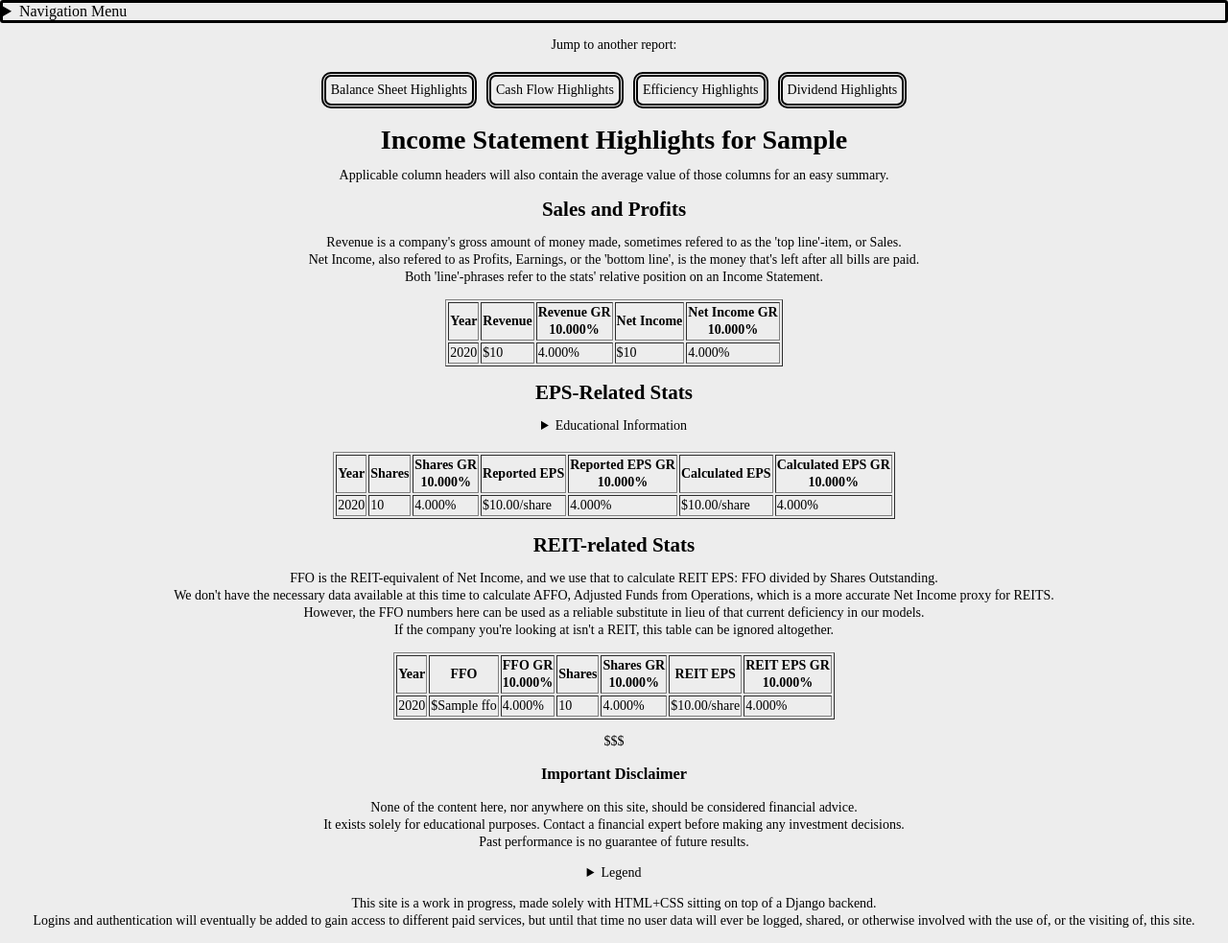
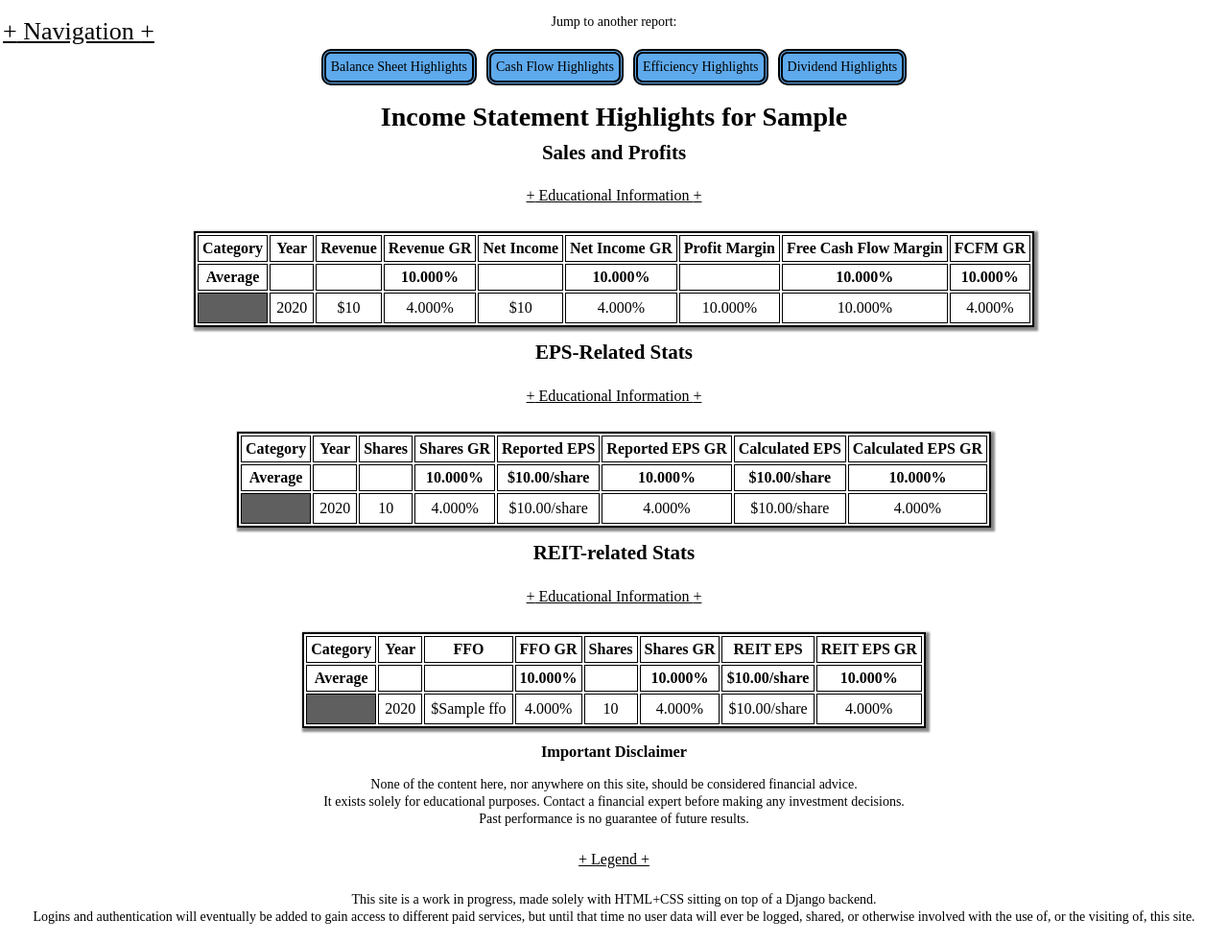
Before and after one commit to campbelllu/MainFrame, a Django app: template mainframe/investor_center/templates/investor_center/incomeDetails.html in a window 1280 px wide. Shown: the whole page at 96% size. Run offline with Django 3.2, Linux system fonts and the light colour scheme; the template is opened without the code that fills it: most values are stand-ins (such as "Sample title", 1, 10 or a date in 2020).

Commit message:
getting the hang of css. only a matter of time before this website looks closer to the twenty first century.

```diff
--- a/mainframe/investor_center/Valuation.py
+++ b/mainframe/investor_center/Valuation.py
@@ -833,7 +833,7 @@ hyetfs = [ 'MSFO', 'AMZY', 'CONY', 'APLY', 'GOOY', 'FBY', 'NVDY', 'TSLY', 'FEPI'
 # print(ETFPD(hyetfs)[['Ticker', 'currentPrice', 'idealPriceCeiling', 'currentValuation', 'divGR', 'currentDiv', 'currentYield']].to_string())
 # print(ETFDDM(hyetfs)[['Ticker', 'CurrentPrice', 'ExpectedMinReturnAtThisPrice', '5%TargetPrice', '10%TargetPrice', '15%TargetPrice', '20%TargetPrice', '30%TargetPrice', '40%TargetPrice',  '50%TargetPrice']].to_string())
 
-weeklyetfs = ['XDTE', 'QDTE', 'RDTE']
+weeklyetfs = ['XDTE', 'QDTE', 'RDTE', 'YMAX', 'YMAG']
 # print(weeklyETFPD(weeklyetfs)[['Ticker', 'currentPrice', 'idealPriceCeiling', 'currentValuation', 'divGR', 'currentDiv', 'currentYield']].to_string())
 # print(weeklyETFDDM(weeklyetfs)[['Ticker', 'CurrentPrice', 'ExpectedMinReturnAtThisPrice', '5%TargetPrice', '10%TargetPrice', '15%TargetPrice', '20%TargetPrice', '30%TargetPrice', '40%TargetPrice',  '50%TargetPrice']].to_string())
 
--- a/mainframe/investor_center/static/investor_center/style.css
+++ b/mainframe/investor_center/static/investor_center/style.css
@@ -1,95 +1,71 @@
 body {
-    background: #ededed;
+    background: #ffffff;
     color: #000000;
     margin: 0;
     font-size: 14px;
     line-height: 18px;
     min-width: 600px;
+    /* display: grid; */
 }
 
-h1 {
+h1, h2, h3, h4 {
     text-align: center;
 }
 
-h2 {
-    text-align: center;
-    /* font-size: 500px; */
-}
-
-h3 {
-    text-align: center;
-}
 
 p {
     font-size: 14px;
     text-align: center;
 }
 
-
-
-#navmenu {
-    text-align: left;
-    /* justify-content: left; */
-    align-content: left;
-    background: #ededed;
-    border: solid #000000 ;
-    /* border-width: ; */
-    border-radius: 3px;
+details {
+    text-align: center;
+    cursor: pointer;
     font-size: 16px;
+    padding-top: 10px;
+    padding-bottom: 10px;
+    /* opacity: 1; */
+    /* list-style: none; */
+}
+details summary {
+    list-style: none;
+    text-decoration: underline;
+    /* cursor: none; */
+}
+details summary:before{
+    content: "+";
+}
+details summary:after{
+    content: "+";
 }
 
-details {
-    text-align: center;
-}
-/***************************************************************************/
-
-
-ul#navlinks {
-    list-style-type: none;
-    margin: 0 0 0 0%;
-    display: table;
-    padding: 0;
-    overflow: hidden;
-    width: 30%;
-    position: relative;
-    align-items: center;
-    justify-content: center;
-    text-align: center;
-    display: flex;
+table {
+    border: 2px solid;
+    box-shadow: 2px 2px 2px 2px rgba(0, 0, 0, 0.45),
+		2px 2px 2px -2px rgba(0, 0, 0, 0.45);
 }
 
-ul#navlinks li {
+tr {
 
-    display: table-cell;
+}
+tr:hover {
+    background-color: orange;
+}
+th {
+    border: 1px solid;
+    font-size: 16px;
+    padding: 4px;
+}
+td {
+    border: 1px solid;
+    font-size: 16px;
     text-align: center;
+    padding: 6px;
+}
+td:empty {
+    background-color: #5f5f5f;
 }
 
-ul#navlinks li a {
-    background: #5f5f5f;
-     /* #898989; luke here recomment */
-    color: #f7f7f7;
-    border: thick double #ededed ;
-    display: block;
-    margin-top: 5px;
-    margin-right: 5px;
-    margin-bottom: 5px;
-    margin-left: 5px;
-    padding: 5px 5px 5px 5px;
-    /* top right bot left  */
-    text-decoration: none;
-    font-size: 14px;
-    border-radius: 20px;
-    /* 20px round, 10px rectangle round, 0px rectangles */
-}
-
-ul#navlinks li a:hover {
-    background: #ededed;
-    border: thick double #000000 ;
-     /* #008000; */
-     /* above is stock market green; */
-    color: #000000;
-}
-/***************************************************************************/
 
 input#tickerid {
     /* display: table-cell;
@@ -106,12 +82,12 @@ input#tickerid {
 }
 
 input {
-    background: #ededed;
+    background: #439ded;
     border: thick double #000000 ;
      /* #008000; */
      /* above is stock market green; */
      /* rgb(27, 165, 57); */
-    color: #000000;
+    color: #ffffff;
 
     margin-top: 5px;
     margin-right: 5px;
@@ -131,8 +107,6 @@ input:hover{
     border: thick double #ededed ;
 }
 
-
-
 a {
     background: #ededed;
     border: thick double #000000 ;
@@ -151,19 +125,61 @@ a {
     font-size: 14px;
     border-radius: 10px;
 }
+a#high {
+    background: #5eaaed;
+    border: thick double #000000 ;
+     /* #008000; */
+     /* above is stock market green; */
+     /* rgb(27, 165, 57); */
+    color: #000000;
 
-a:hover{
+    margin-top: 5px;
+    margin-right: 5px;
+    margin-bottom: 5px;
+    margin-left: 5px;
+    padding: 5px 5px 5px 5px;
+
+    text-decoration: none;
+    font-size: 14px;
+    border-radius: 10px;
+}
+a#srTicker {
+    font-size: 16px;
+    border: none;
+    background: inherit;
+    text-decoration: underline;
+}
+
+a:hover,
+a#high:hover {
     background: #5f5f5f;
      /* #898989; */
     color: #f7f7f7;
     border: thick double #ededed ;
 }
 
+#navmenu {
+    position: absolute;
+    padding-left: 3px;
+    padding-bottom: 10px;
+
+    text-align: left;
+    /* justify-content: left; */
+    align-content: left;
+    background: #ffffff;
+    opacity: 1;
+    /* border: solid #000000 ; */
+    /* border-width: ; */
+    border-radius: 3px;
+    font-size: 26px;
+}
+
 /* navbar */
 #navbar {
-	background: transparent;/* #ededed; */
-    position: fixed;
-    top: auto;
+	background: #ffffff;
+    opacity: 1;
+    position: relative;
+    top: 10px;
     left: 0;
 	width: fit-content;
     height: fit-content;
@@ -198,26 +214,6 @@ a:hover{
 	text-indent: 0em;
 }
 
-/***************************************************************************/
-ul#navlinks li a {
-    background: #5f5f5f;
-     /* #898989; luke here recomment */
-    color: #f7f7f7;
-    border: thick double #ededed ;
-    display: block;
-    margin-top: 5px;
-    margin-right: 5px;
-    margin-bottom: 5px;
-    margin-left: 5px;
-    padding: 5px 5px 5px 5px;
-    /* top right bot left  */
-    /* text-decoration: none; */
-    font-size: 14px;
-    border-radius: 20px;
-    /* 20px round, 10px rectangle round, 0px rectangles */
-}
-/***************************************************************************/
-
 #navbar ul li a {
 	background-color: inherit;
 	color: #000000;
@@ -232,13 +228,7 @@ ul#navlinks li a {
 	color: #ffffff;
 }
 /***************************************************************************/
-ul#navlinks li a:hover {
-    background: #ededed;
-    border: thick double #000000 ;
-     /* #008000; */
-     /* above is stock market green; */
-    color: #000000;
-}
+
 /***************************************************************************/
 
 .container {
@@ -250,6 +240,21 @@ ul#navlinks li a:hover {
     border-style: double; */
 }
 
+footer {
+    /* display: grid; */
+    /* align-items: center; */
+    /* align-self: center; */
+    /* align-content: center; */
+    /* padding-bottom: 5px; */
+    /* margin-top: 0; */
+    /* margin-bottom: -10px; */
+    /* height: auto; */
+
+    /* position: relative;
+    left: 0%;
+    right: 0%;
+    bottom: 0; */
+}
 
 
 
--- a/mainframe/investor_center/templates/investor_center/base.html
+++ b/mainframe/investor_center/templates/investor_center/base.html
@@ -3,7 +3,7 @@
 <html>
     <head>
         <title>
-            Investor Center
+            LUKE CHANGE TITLE IN BASE
         </title>
         <meta http-equiv="content-type" content="text/html; charset=UTF-8">
         <!-- <link rel="canonical" href="https://lukehasideas.com/"></link> -->
@@ -15,9 +15,10 @@
         <header>
 
         </header>
+
         <details id="navmenu">
             <summary>
-                Navigation Menu
+                Navigation
             </summary>
             <div id="navbar">
                 <ul>
@@ -50,7 +51,7 @@
         {% block content %}
         {% endblock %}
 
-        <p>$$$</p>
+
 
 
 
@@ -72,21 +73,18 @@
                 <summary>
                     Legend
                 </summary>
-
                     <p>
                         FFO==Funds from Operations, EPS==Earnings per Share, FCF==Free Cash Flow, FCFM==Free Cash Flow Margin, GR==Growth Rate,
                         AVG==Average, REIT==Real Estate Investment Trust, NAV==Net Asset Value, CF==Cash Flow, PO==Payout, POR==Payout Ratio, Op.==Operating, Inv.==Investing,
                         Fin.==Financing or Financial, Capex==Capital Expenditures, ROIC==Return on Invested Capital, ROCE==Return on Capital Employed, SE==Shareholder's Equity,
                         BV==Book Value
                     </p>
-
             </details>
             <p>
                 This site is a work in progress, made solely with HTML+CSS sitting on top of a Django backend.
                 </br>Logins and authentication will eventually be added to gain access to different paid services,
                 but until that time no user data will ever be logged, shared, or otherwise involved with the use of,
                 or the visiting of, this site.
-
             </p>
         </footer>
         {% endblock %}
--- a/mainframe/investor_center/templates/investor_center/incomeDetails.html
+++ b/mainframe/investor_center/templates/investor_center/incomeDetails.html
@@ -1,56 +1,73 @@
 {% extends 'investor_center/base.html' %}
 
 {% block content %}
-<!-- <form method="POST"> -->
-    <!-- {% csrf_token %} -->
     <p>Jump to another report:</p>
+
     <div class="container">
-        <a href="{% url 'bh' ticker=dt %}">Balance Sheet Highlights</a>
-        <a href="{% url 'cfh' ticker=dt %}">Cash Flow Highlights</a>
-        <a href="{% url 'effh' ticker=dt %}">Efficiency Highlights</a>
-        <a href="{% url 'divsh' ticker=dt %}">Dividend Highlights</a>
-        <!-- <input type="submit" name="balance" value="Balance Sheet Report"> -->
-        <!-- <input type="submit" name="cf" value="Cash Flow Statement Report"> -->
-        <!-- <input type="submit" name="eff" value="Efficiency Report"> -->
-        <!-- <input type="submit" name="divs" value="Dividend Report"> -->
+        <a href="{% url 'bh' ticker=dt %}" id="high">Balance Sheet Highlights</a>
+        <a href="{% url 'cfh' ticker=dt %}" id="high">Cash Flow Highlights</a>
+        <a href="{% url 'effh' ticker=dt %}" id="high">Efficiency Highlights</a>
+        <a href="{% url 'divsh' ticker=dt %}" id="high">Dividend Highlights</a>
     </div>
-    <!-- <div class="container">
 
-    </div> -->
     <h1>
         Income Statement Highlights for {{dt}}
         <input type="hidden" name="ts" value="{{dt}}">
     </h1>
 
-    <p>Applicable column headers will also contain the average value of those columns for an easy summary.</p>
-
     <h2>
         Sales and Profits
     </h2>
+
+    <details>
+        <summary>
+            Educational Information
+        </summary>
         <p>
             Revenue is a company's gross amount of money made, sometimes refered to as the 'top line'-item, or Sales.
             </br>Net Income, also refered to as Profits, Earnings, or the 'bottom line', is the money that's left after all bills are paid.
             </br>Both 'line'-phrases refer to the stats' relative position on an Income Statement.
+            </br>Profit Margin is just Net Income divided by Revenue for the given year.
         </p>
+    </details> </br>
+
     <div class="container">
-        <table border="1" name="sectorRankingsTable">
+        <table>
             {% for l in mt %}
             <tr>
+                <th>Category</th>
                 <th>Year</th>
                 <th>Revenue</th>
-                <th>Revenue GR </br>{{l.revGrowthAVG|floatformat:3}}%</th>
+                <th>Revenue GR</th>
                 <th>Net Income</th>
-                <th>Net Income GR </br>{{l.netIncomeGrowthAVG|floatformat:3}}%</th>
-
+                <th>Net Income GR</th>
+                <th>Profit Margin</th>
+                <th>Free Cash Flow Margin</th>
+                <th>FCFM GR</th>
+            </tr>
+            <tr>
+                <th>Average</th>
+                <th></th>
+                <th></th>
+                <th>{{l.revGrowthAVG|floatformat:3}}%</th>
+                <th></th>
+                <th>{{l.netIncomeGrowthAVG|floatformat:3}}%</th>
+                <th></th>
+                <th>{{l.fcfMarginAVG|floatformat:3}}%</th>
+                <th>{{l.fcfMarginGrowthAVG|floatformat:3}}%</th>
             </tr>
             {% endfor %}
             {% for i in lt %}
             <tr>
+                <td></td>
                 <td>{{i.year}}</td>
                 <td>${{i.revenue|floatformat:"0"}}</td>
                 <td>{{i.revenueGrowthRate|floatformat:3}}%</td>
                 <td>${{i.netIncome|floatformat:"0"}}</td>
                 <td>{{i.netIncomeGrowthRate|floatformat:3}}%</td>
+                <td>{{i.profit_margin|floatformat:3}}%</td>
+                <td>{{i.fcfMargin|floatformat:3}}%</td>
+                <td>{{i.fcfMarginGrowthRate|floatformat:3}}%</td>
 
             </tr>
             {% endfor %}
@@ -74,24 +91,33 @@
 
 
     <div class="container">
-        <table border="1" name="epsTable">
+        <table>
             {% for l in mt %}
             <tr>
+                <th>Category</th>
                 <th>Year</th>
-
                 <th>Shares</th>
-                <th>Shares GR </br>{{l.sharesGrowthAVG|floatformat:3}}%</th>
+                <th>Shares GR</th>
                 <th>Reported EPS</th>
-                <th>Reported EPS GR </br>{{l.repsGrowthAVG|floatformat:3}}%</th>
+                <th>Reported EPS GR</th>
                 <th>Calculated EPS</th>
-                <th>Calculated EPS GR </br>{{l.cepsGrowthAVG|floatformat:3}}%</th> <!---cepsAVG--->
-
+                <th>Calculated EPS GR</th>
+            </tr>
+            <tr>
+                <th>Average</th>
+                <th></th>
+                <th></th>
+                <th>{{l.sharesGrowthAVG|floatformat:3}}%</th>
+                <th>${{l.repsAVG|floatformat:2}}/share</th>
+                <th>{{l.repsGrowthAVG|floatformat:3}}%</th>
+                <th>${{l.cepsAVG|floatformat:2}}/share</th>
+                <th>{{l.cepsGrowthAVG|floatformat:3}}%</th>
             </tr>
             {% endfor %}
             {% for i in lt %}
             <tr>
+                <td></td>
                 <td>{{i.year}}</td>
-
                 <td>{{i.shares|floatformat:"0"}}</td>
                 <td>{{i.sharesGrowthRate|floatformat:3}}%</td>
                 <td>${{i.reportedEPS|floatformat:2}}/share</td>
@@ -107,43 +133,56 @@
     <h2>
         REIT-related Stats
     </h2>
+
+    <details>
+        <summary>
+            Educational Information
+        </summary>
         <p>
             FFO is the REIT-equivalent of Net Income, and we use that to calculate REIT EPS: FFO divided by Shares Outstanding.
             </br>We don't have the necessary data available at this time to calculate AFFO, Adjusted Funds from Operations, which is a more accurate Net Income proxy for REITS.
             </br>However, the FFO numbers here can be used as a reliable substitute in lieu of that current deficiency in our models.
             </br>If the company you're looking at isn't a REIT, this table can be ignored altogether.
         </p>
+    </details> </br>
+
 
     <div class="container">
-        <table border="1" name="reitTable">
+        <table>
             {% for l in mt %}
             <tr>
+                <th>Category</th>
                 <th>Year</th>
-
-
                 <th>FFO</th>
-                <th>FFO GR </br>{{l.ffoGrowthAVG|floatformat:3}}%</th>
+                <th>FFO GR</th>
                 <th>Shares</th>
-                <th>Shares GR </br>{{l.sharesGrowthAVG|floatformat:3}}%</th>
+                <th>Shares GR </br></th>
                 <th>REIT EPS</th>
-                <th>REIT EPS GR </br>{{l.reitepsGrowthAVG|floatformat:3}}%</th>
+                <th>REIT EPS GR </br></th>
+            </tr>
+            <tr>
+                <th>Average</th>
+                <th></th>
+                <th></th>
+                <th>{{l.ffoGrowthAVG|floatformat:3}}%</th>
+                <th></th>
+                <th>{{l.sharesGrowthAVG|floatformat:3}}%</th>
+                <th>${{l.reitepsAVG|floatformat:2}}/share</th>
+                <th>{{l.reitepsGrowthAVG|floatformat:3}}%</th>
             </tr>
             {% endfor %}
             {% for i in lt %}
             <tr>
+                <td></td>
                 <td>{{i.year}}</td>
-
                 <td>${{i.ffo}}</td>
                 <td>{{i.ffoGrowthRate|floatformat:3}}%</td>
                 <td>{{i.shares|floatformat:"0"}}</td>
                 <td>{{i.sharesGrowthRate|floatformat:3}}%</td>
-
-
                 <td>${{i.reitEPS|floatformat:2}}/share</td>
                 <td>{{i.reitEPSGrowthRate|floatformat:3}}%</td>
             </tr>
             {% endfor %}
         </table>
     </div>
-<!-- </form> -->
 {% endblock %}
--- a/mainframe/investor_center/templates/investor_center/sectorRankings.html
+++ b/mainframe/investor_center/templates/investor_center/sectorRankings.html
@@ -4,7 +4,7 @@
 	<h1>
 		Sector Rankings
 	</h1>
-	<h4>How does each security measure against the others in their respective sectors?</h4>
+	<h4>How does each company measure against others in their respective sectors?</h4>
 	<p>Here we use a proprietary weighting system to judge each firm's financial standings against each other.</p>
     <p>Scroll below the table to see descriptions for what you're looking at and how to use this page, as well as a report of any currently known bugs.</p>
 
@@ -19,7 +19,7 @@
                 </tr>
                 <tr>
                     <td>
-                        <input type="text" name="tsButtonFilled" placeholder="Type Ticker, Hit Enter or Button">
+                        <input type="text" name="ts" placeholder="Type Ticker, Hit Enter or Click Button" id="tickerid">
                         <input type="submit" name="tsButton" value="Find My Stock!">
                     </td>
                 </tr>
@@ -96,7 +96,7 @@
             </tr>
             {% for i in lt %}
             <tr>
-                <td><a href="{% url 'ih' ticker=i.Ticker %}">{{i.Ticker}}</a></td>
+                <td><a href="{% url 'ih' ticker=i.Ticker %}" id="srTicker">{{i.Ticker}}</a></td>
                 <td>{{i.scorerank|floatformat:3}}</td>
                 <td>{{i.roce}}</td>
                 <td>{{i.roic}}</td>
--- a/mainframe/investor_center/templates/investor_center/valuation.html
+++ b/mainframe/investor_center/templates/investor_center/valuation.html
@@ -8,5 +8,8 @@
     We have plans to make a valuation tool available.
 </br>Give us time to work out the kinks and you'll see it here in due time.
 </p>
+<p>
+    This area of the site will provide tools for estimating expected returns over the next five years based on the Dividend Discount Model, while also providing a valuation metric based on dividend LUKE
+</p>
 
 {% endblock %}
--- a/mainframe/investor_center/views.py
+++ b/mainframe/investor_center/views.py
@@ -466,7 +466,7 @@ def sr(request):
         return render(request, 'investor_center/sectorRankings.html', context)
 
     elif 'tsButton' in request.POST:
-        ticker = request.POST.get('tsButtonFilled').upper()
+        ticker = request.POST.get('ts').upper()
         row = Sector_Rankings.objects.filter(Ticker=ticker).first()
         if row:
             filterSector = dropdownValues['sector'] = row.Sector
```
Also changed, not shown: mainframe/investor_center/models.py (+11 -0 lines), mainframe/investor_center/templates/investor_center/balanceDetails.html (+46 -26 lines), mainframe/investor_center/templates/investor_center/cfDetails.html (+4 -4 lines), mainframe/investor_center/templates/investor_center/divsDetails.html (+4 -4 lines), mainframe/investor_center/templates/investor_center/effDetails.html (+4 -4 lines), mainframe/investor_center/templates/investor_center/highlights.html (+5 -3 lines), mainframe/investor_center/templates/investor_center/index.html (+18 -0 lines). Lines whose indentation alone changed are shown as unchanged.
